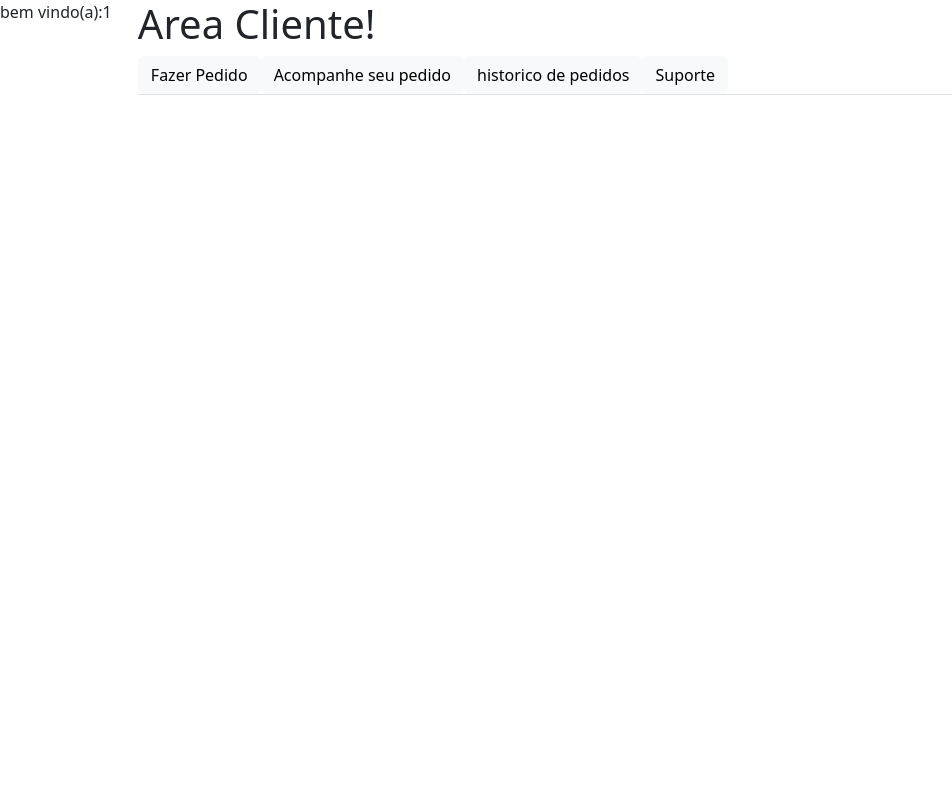
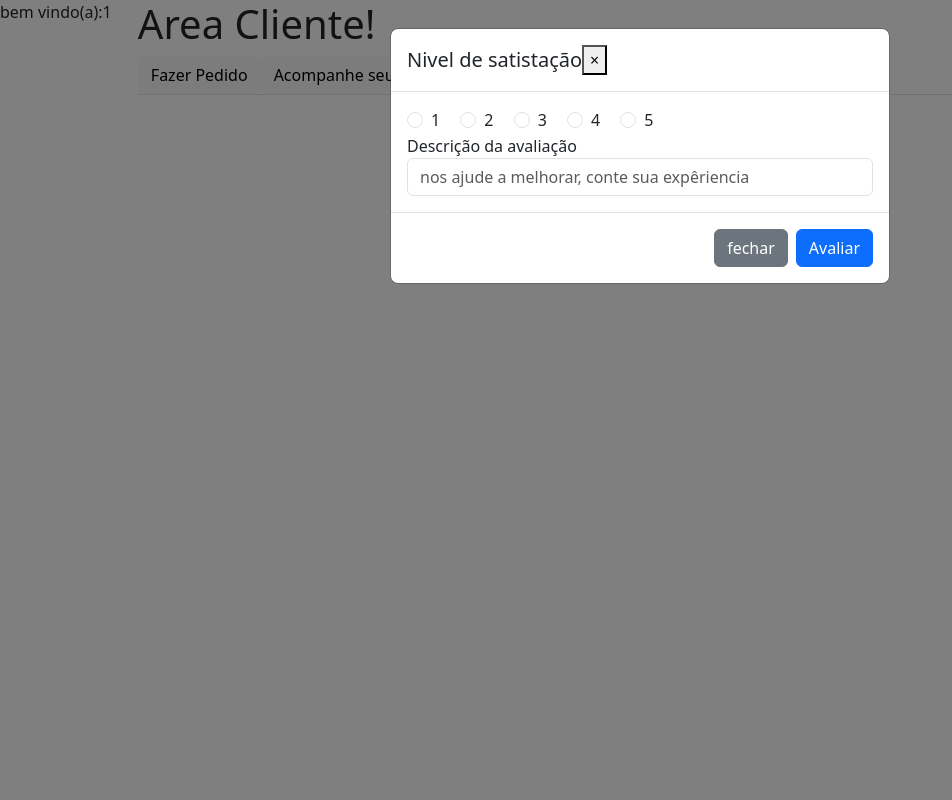
Before and after one commit to ViniciusMachadoV/speedLog, a CodeIgniter app: page /speedlog/index.php/client in a window 1280 px wide. Shown: the whole page, without its empty margins (0-952 px from the left). Run offline with CodeIgniter, Linux system fonts and the light colour scheme; a user stored in the database is signed in; data comes from the database, SQL or seed files in the repository; some web fonts are replaced.

Commit message:
avaliação usuario/motoboy

```diff
--- a/application/models/Model_Client.php
+++ b/application/models/Model_Client.php
@@ -1,14 +1,19 @@
 <?php class Model_Client extends CI_Model {
     public function get_entregas()
     {
-        $id_cliente=$_SESSION['id'];
-        $this->db->where('entrega_cliente',$id_cliente);
+        if (isset($_SESSION['id'])) {
+            $id_cliente=$_SESSION['id'];
+            $this->db->where('entrega_cliente',$id_cliente);
+        }
         $query = $this->db->get('entregas');
         return $query->result();
     }
     public function get_acompanhamento(){
-        $id_cliente=$_SESSION['id'];
-        $this->db->where('entrega_cliente',$id_cliente);
+
+        if (isset($_SESSION['id'])) {
+            $id_cliente=$_SESSION['id'];
+            $this->db->where('entrega_cliente',$id_cliente);
+        }
         $this->db->where('entrega_status','aberto');
         $query = $this->db->get('entregas');
         return $query->result();
--- a/application/views/pages/view_client.php
+++ b/application/views/pages/view_client.php
@@ -70,7 +70,7 @@
 				</div>
 				<div class="row">
 					<div class="col" id="historico">
-						<h1>seu historico de busca</h1>
+						<h1>seu historico de Pedidos</h1>
 						<table class="table">
 							<thead>
 								<tr>
@@ -95,7 +95,12 @@
 								<td><?php echo $p->entrega_cepDestino?></td>
 								<td><?php echo $p->entrega_peso?></td>
 								<td><?php echo $p->entrega_status?></td>
-								<?php ?>
+
+								<?php if ($p->entrega_status=="FECHADO") {
+
+									echo"<td> <button id=".  $p->entrega_id ." data-toggle='modal' data-target='#myModal type='button' class='btn btn-primary btn_avaliar'>AVALIAR</button></td>";
+
+								} ?>
 
 							</tr>
 							<?php } ?>
@@ -155,6 +160,50 @@
 
 		</div>
 	</div>
+	<div class="modal fade" id="exampleModal" tabindex="-1" role="dialog" aria-labelledby="exampleModalLabel" aria-hidden="true">
+  <div class="modal-dialog" role="document">
+    <div class="modal-content">
+      <div class="modal-header">
+        <h5 class="modal-title" id="exampleModalLabel">Nivel de satistação</h5>
+        <button type="button" class="closeModal" data-dismiss="modal" aria-label="Close">
+          <span aria-hidden="true">&times;</span>
+        </button>
+      </div>
+      <div class="modal-body">
+				<div class="form-check form-check-inline">
+			<input class="form-check-input" type="radio" name="inlineRadioOptions" id="inlineRadio1" value="option1">
+			<label class="form-check-label" for="inlineRadio1">1</label>
+			</div>
+			<div class="form-check form-check-inline">
+			<input class="form-check-input" type="radio" name="inlineRadioOptions" id="inlineRadio2" value="option2">
+			<label class="form-check-label" for="inlineRadio2">2</label>
+			</div>
+			<div class="form-check form-check-inline">
+			<input class="form-check-input" type="radio" name="inlineRadioOptions" id="inlineRadio3" value="option3" >
+			<label class="form-check-label" for="inlineRadio3">3 </label>
+			</div>
+			<div class="form-check form-check-inline">
+			<input class="form-check-input" type="radio" name="inlineRadioOptions" id="inlineRadio3" value="option3" >
+			<label class="form-check-label" for="inlineRadio3">4 </label>
+			</div>
+			<div class="form-check form-check-inline">
+			<input class="form-check-input" type="radio" name="inlineRadioOptions" id="inlineRadio3" value="option3" >
+			<label class="form-check-label" for="inlineRadio3">5 </label>
+			</div> <br>
+			<div class="form-group">
+			<label for="exampleInputEmail1">Descrição da avaliação</label>
+			<input type="text" class="form-control" id="exampleInputText"  placeholder="nos ajude a melhorar, conte sua expêriencia">
+
+		</div>
+
+      </div>
+      <div class="modal-footer">
+        <button type="button"  class="btn btn-secondary closeModal" data-dismiss="modal">fechar</button>
+        <button type="button" class="btn btn-primary">Avaliar</button>
+      </div>
+    </div>
+  </div>
+</div>
 
 	<script type='text/javascript' src="<?php echo base_url('assets/js/client.js');?>"></script>
 	<script type='text/javascript' src="<?php echo base_url('assets/js/jquery.mask.js');?>"></script>
--- a/assets/js/client.js
+++ b/assets/js/client.js
@@ -1,4 +1,6 @@
 $(document).ready(function () {
+	$('#exampleModal').modal('show');
+
 
 	$('#cepretirada').mask('00000-000');
 	$('#cepentrega').mask('00000-000');
@@ -106,8 +108,11 @@ $('#btnMessage').click(function(){
   $("#txtMessage").val('');
 
 });
-// $('.delMsg').click(function(){
-//   var idMsg = this.id.replace("msg", "");
-//   $.post("<?php echo base_url(); ?>rpg/index.php/home/deleteMessage",{msgDel:idMsg});
+$('.btn_avaliar').click(function(){
+	$('#exampleModal').modal('show');
 
-// });
+});
+$('.closeModal').click(function(){
+	$('#exampleModal').modal('hide');
+
+});
```
